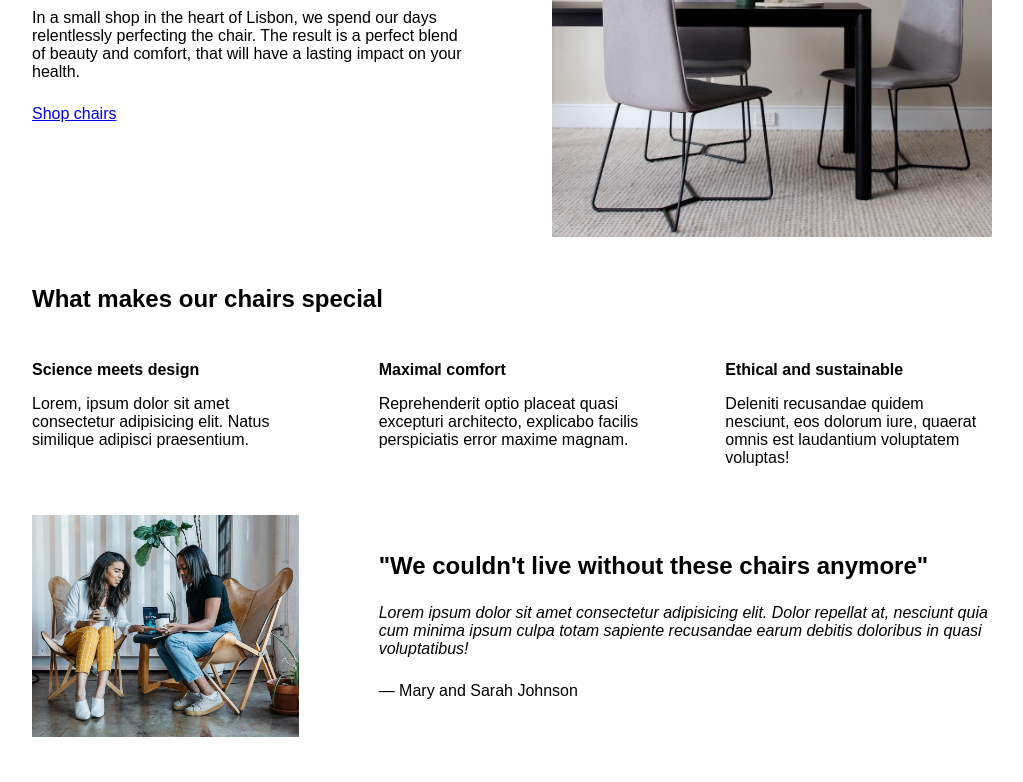
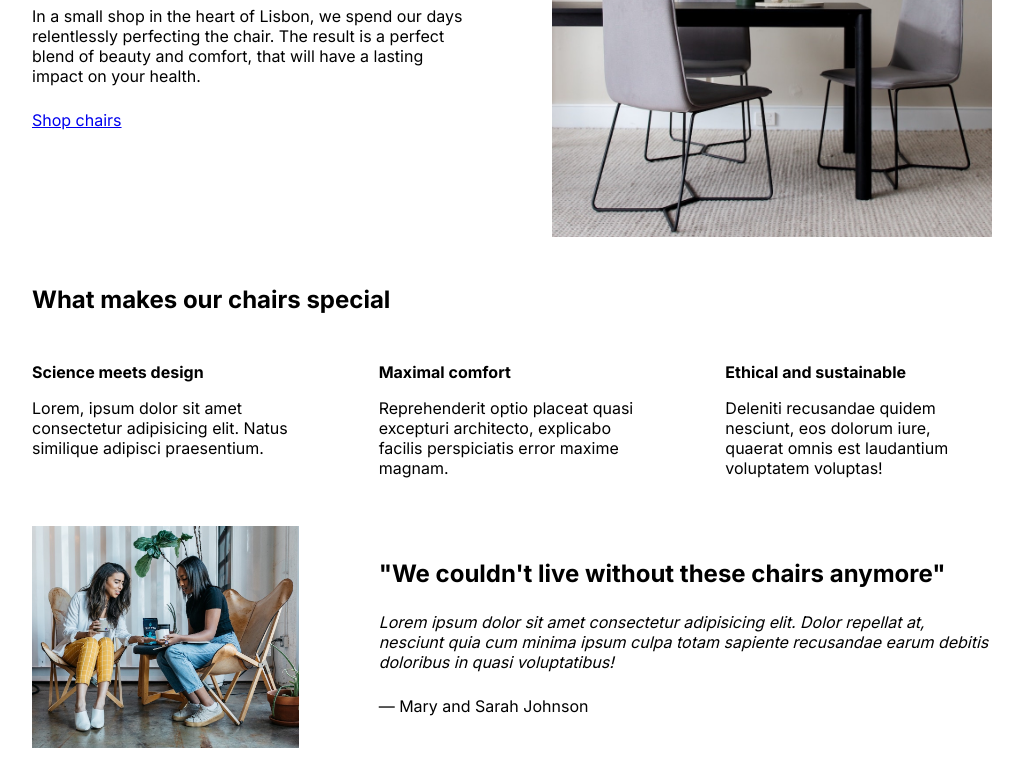
Before and after one commit to DavidCaffrey/design, a plain HTML site: page index.html in a window 1280 px wide. Shown: the part 251-1033 px from the top of the page, without its empty margins (128-1151 px from the left). Drawn offline with Linux system fonts and the light colour scheme.

Commit message:
added fonts

```diff
--- a/style.css
+++ b/style.css
@@ -5,7 +5,7 @@ SPACING SYSTEM (px)
 FONT SIZE SYSTEM (px)
 10 / 12 / 14 / 16 / 18 / 20 / 24 / 30 / 36 / 44 / 52 / 62 / 74 / 86 / 98
 */
-
+@import url('https://fonts.googleapis.com/css2?family=Inter:wght@400;500;700&display=swap');
 * {
   margin: 0;
   padding: 0;
@@ -16,7 +16,8 @@ FONT SIZE SYSTEM (px)
 /* GENERAL STYLES */
 /* ------------------------ */
 body {
-  font-family: sans-serif;
+  /* font-family: sans-serif; */
+  font-family: 'Inter', sans-serif;
 }
 
 .container {
```
